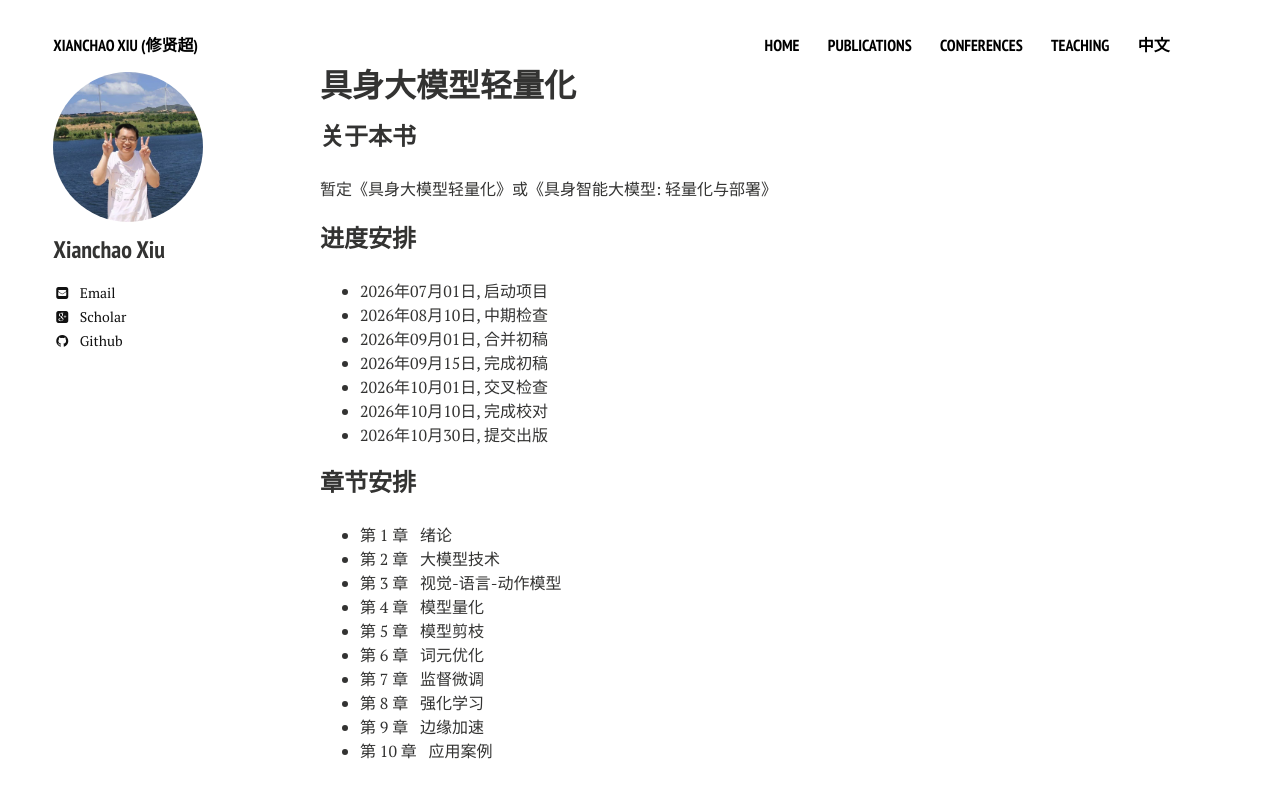
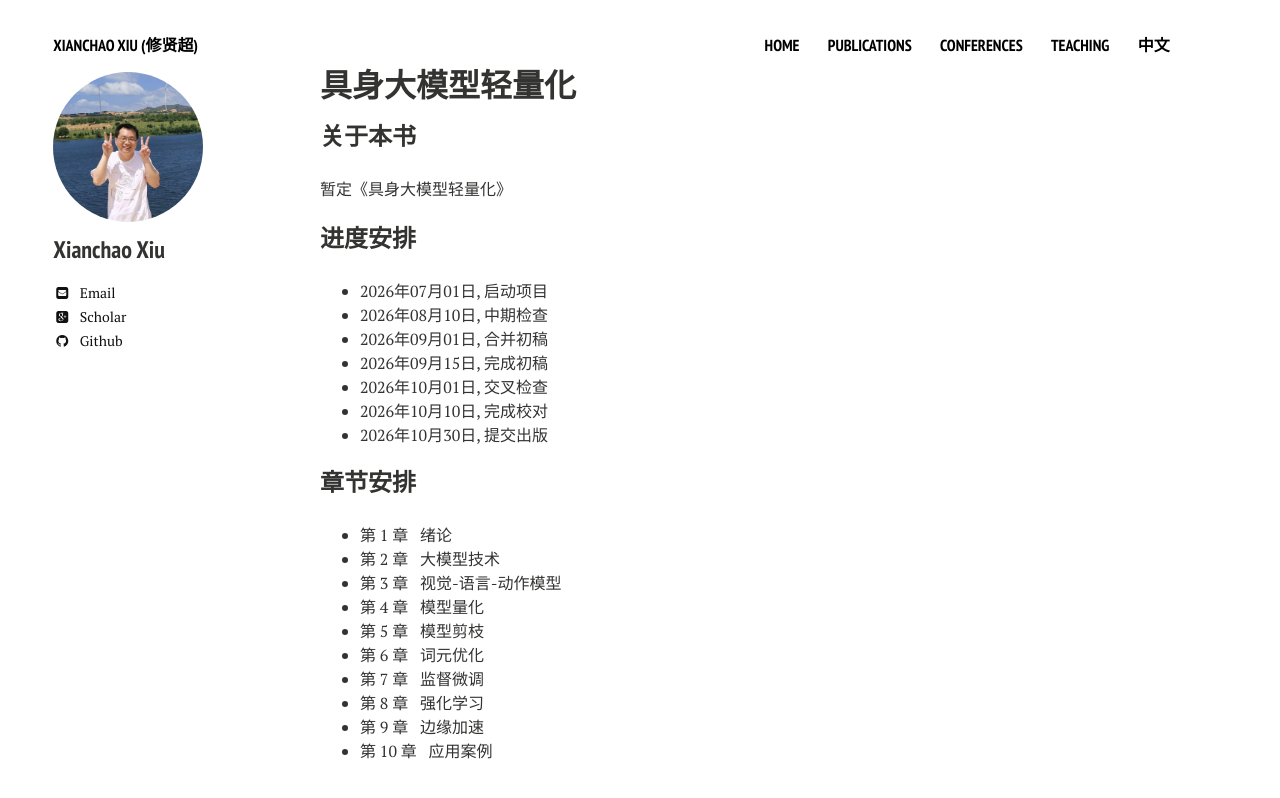
Before and after one commit to xianchaoxiu/xianchaoxiu.github.io, a Jekyll site: the page built from chinese/books/EAI/index.md, in a window 1280 px wide. Shown: the top 798 px of the page. Built offline with Jekyll 4.4.1, drawn with Linux system fonts in a browser that asks for light colours; nearby versions of some CDN libraries.

Commit message:
Update index.md

```diff
--- a/chinese/books/EAI/index.md
+++ b/chinese/books/EAI/index.md
@@ -6,7 +6,7 @@ share: false
 ---
 
 ### 关于本书
-暂定《具身大模型轻量化》或《具身智能大模型: 轻量化与部署》
+暂定《具身大模型轻量化》
 
 
 ### 进度安排
```
